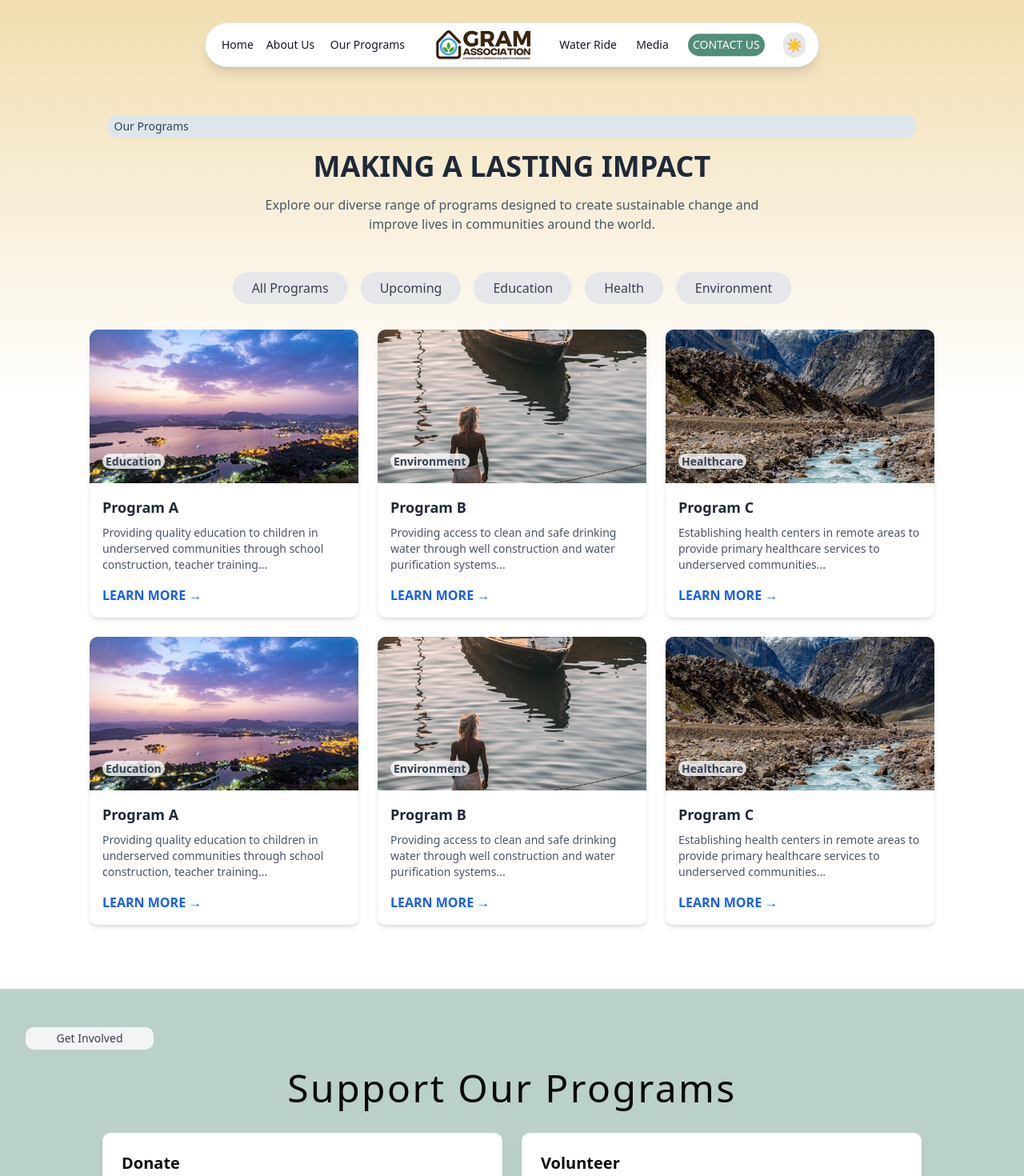
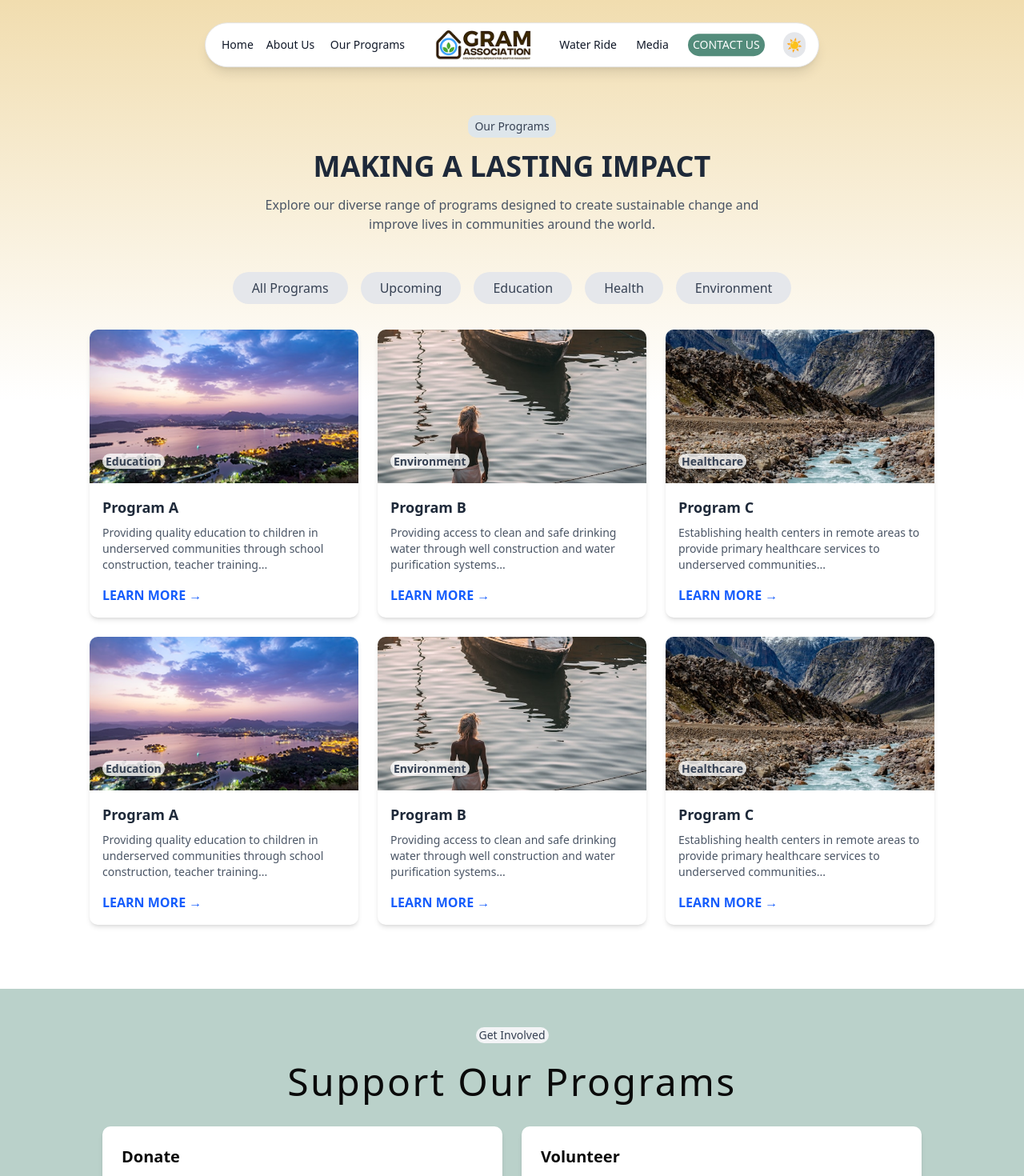
Before and after one commit to gram-association/gram_association, a Next.js app: page /our-programs in a window 1280 px wide. Shown: the top 1470 px of the page at 80% size. Built offline with nearby package versions, Linux system fonts and the light colour scheme.

Commit message:
Fixed error and updated ui

```diff
--- a/app/about-us/components/OurPartners.tsx
+++ b/app/about-us/components/OurPartners.tsx
@@ -10,13 +10,13 @@ export default function OurPartners() {
       <h2 className="text-xl sm:text-3xl md:text-4xl tracking-wide text-gray-800 mb-8 sm:mb-12">
         Meet the Partners Driving Our Mission
       </h2>
-      <div className="flex flex-wrap justify-center gap-4 sm:gap-8 max-w-6xl mx-auto px-4">
+      <div className="flex flex-wrap justify-center gap-4 sm:gap-8 max-w-7xl mx-auto px-4">
         {Array(4)
           .fill("Global Education Fund")
           .map((partner, index) => (
             <div
               key={index}
-              className="bg-white rounded text-center w-64 sm:w-64 md:w-72 lg:w-80"
+              className="bg-white rounded text-center w-64 sm:w-64 md:w-72 lg:w-70"
             >
               <p className="p-4 sm:p-8 font-medium text-gray-600 text-sm sm:text-base">
                 {partner}
--- a/app/about-us/page.tsx
+++ b/app/about-us/page.tsx
@@ -160,6 +160,7 @@ export default function AboutUs() {
         <p className="container mx-auto text-center bg-[#DEE6EB] w-fit rounded-lg px-2 py-1 text-sm sm:text-xs mb-4 text-gray-700 flex items-center justify-center">
           Our Values
         </p>
+
         <h2 className="text-2xl sm:text-3xl font-bold text-gray-800 mb-8">
           What We Believe In
         </h2>
--- a/app/our-programs/page.tsx
+++ b/app/our-programs/page.tsx
@@ -58,7 +58,7 @@ export default function Programs() {
   return (
     <main className="flex min-h-screen bg-gradient-to-b from-[#f1ddaf] to-white bg-no-repeat bg-[length:100%_500px] flex-col items-center justify-between p-24">
       <div className="text-center py-8 sm:py-12">
-        <p className=" mx-auto bg-[#DEE6EB] rounded-lg px-2 py-1 text-xs sm:text-sm text-gray-700 flex items-center mb-4">
+        <p className="container w-fit mx-auto bg-[#DEE6EB] rounded-lg px-2 py-1 text-xs sm:text-sm text-gray-700 flex items-center mb-4">
           Our Programs
         </p>
         <h1 className="text-2xl sm:text-3xl md:text-4xl font-bold text-gray-800 px-4">
@@ -167,7 +167,7 @@ export default function Programs() {
       </div> */}
       <div className="bg-[#BAD1CA] w-screen mt-20 py-12">
         <div className="max-w-7xl mx-auto px-4 sm:px-6 lg:px-8">
-          <p className="inline-block mx-auto text-center bg-gray-100 w-40 rounded-lg px-2 py-1 text-xs sm:text-sm text-gray-700 container items-center mb-6">
+          <p className=" mx-auto text-center bg-gray-100 w-fit rounded-lg px-1  text-xs sm:text-sm text-gray-700 container items-center mb-6">
             Get Involved
           </p>
           <h1 className="text-3xl sm:text-4xl lg:text-5xl tracking-wider text-center mb-8 ">
--- a/components/Header.tsx
+++ b/components/Header.tsx
@@ -107,7 +107,7 @@ const Header = () => {
           {/* Logo (Left on mobile, Center on desktop) */}
           <div className="flex items-center lg:w-36 lg:justify-center">
             <Image
-              src="/logo.png"
+              src="/Logo.png"
               alt="GRAM Association Logo"
               width={120}
               height={40}
```
